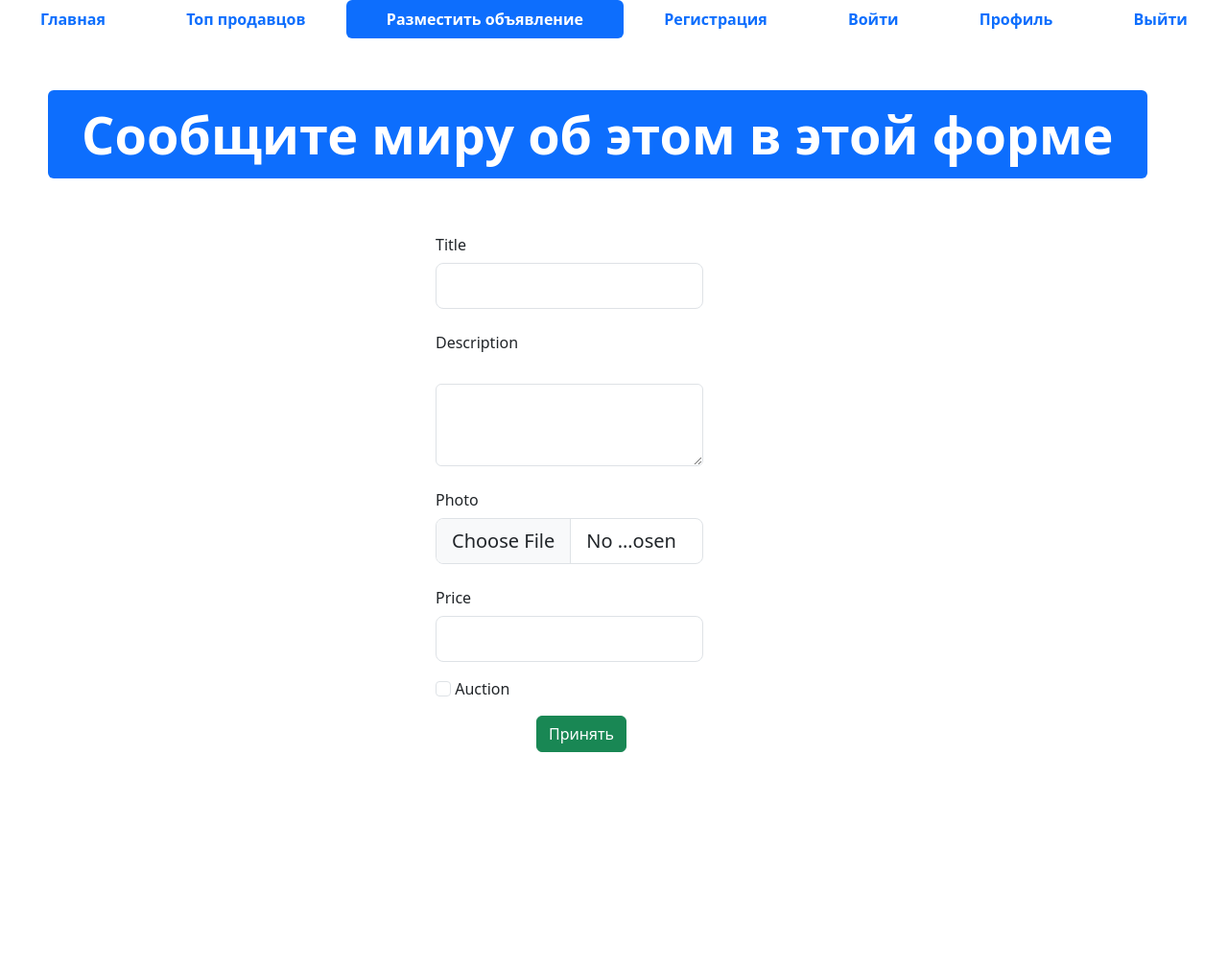
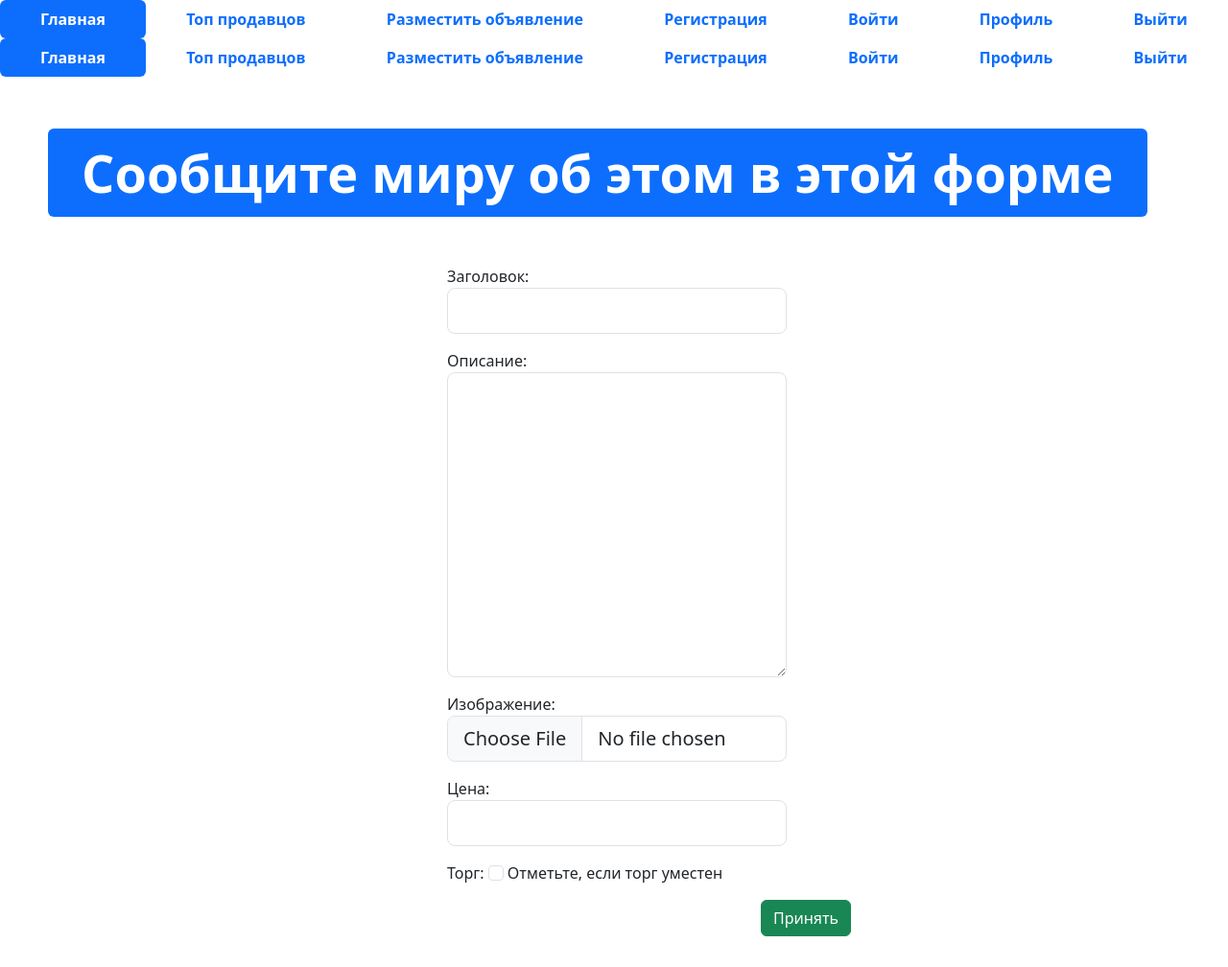
Before and after one commit to poli8899/HM_prog, a Django app: template WebAdv/WebAdv/templates/advertisement-post.html in a window 1280 px wide; the page is wider, and only the part inside the window is pictured. Shown: that part at 96% size. Before the commit the page ends 784 px from the top of that part, so only its background shows below. Run offline with Django 4.2, Linux system fonts and the light colour scheme; the template is opened without the code that fills it: values that come from a table or form of the project are taken from there, others are empty; parts of the project's set-up code (start-up, migrations or seed data) failed here and were passed over; some libraries are stand-ins or nearby versions.

Commit message:
дз 10 урок

```diff
--- /dev/null
+++ b/WebAdv/WebAdv/app_advertisements/forms.py
@@ -0,0 +1,24 @@
+from django import forms
+from django.core.exceptions import ValidationError
+
+from .models import Advertisement
+
+
+class AdvertisementForm(forms.ModelForm):
+    def __init__(self, *args, **kwargs):
+        super().__init__(*args, **kwargs)
+        self.fields['title'].widget.attrs['class'] = 'form-control form-control-lg'
+        self.fields['description'].widget.attrs['class'] = 'form-control form-control-lg'
+        self.fields['image'].widget.attrs['class'] = 'form-control form-control-lg'
+        self.fields['price'].widget.attrs['class'] = 'form-control form-control-lg'
+        self.fields['auction'].widget.attrs['class'] = 'form-check-input'
+
+    class Meta:
+        model = Advertisement
+        fields = ("title", "description", "image", "price", "auction")
+
+    def clean_title(self):
+        title = self.cleaned_data['title']
+        if title.startswith('?'):
+            raise ValidationError('Заголовок не может начинаться с вопросительного знака.')
+        return title
--- a/WebAdv/WebAdv/app_advertisements/urls.py
+++ b/WebAdv/WebAdv/app_advertisements/urls.py
@@ -1,7 +1,8 @@
 from django.urls import path
-from .views import index, top_sellers
+from .views import index, top_sellers, advertisement_post
 
 urlpatterns = [
     path('', index, name='main-page'),
     path('top-sellers/', top_sellers, name='top-sellers'),
+    path('advertisement-post/', advertisement_post, name='adv-post'),
 ]
--- a/WebAdv/WebAdv/templates/advertisement-post.html
+++ b/WebAdv/WebAdv/templates/advertisement-post.html
@@ -1,31 +1,23 @@
-<!DOCTYPE html>
-<html lang="en">
+{% extends 'base.html' %}
+{% load static %}
 
-<head>
-  <meta charset="UTF-8">
-  <meta http-equiv="X-UA-Compatible" content="IE=edge">
-  <meta name="viewport" content="width=device-width, initial-scale=1.0">
-  <link rel="shortcut icon" href="img/favicon.ico" type="image/x-icon">
-  <link href="css/bootstrap.min.css" rel="stylesheet">
-  <link rel="stylesheet" href="css/fontello.css">
-  <title>Advertisement-post</title>
-</head>
+{% block title %}
+Разместить объявление
+{% endblock title %}
 
-<body>
-
-
+{% block content %}
   <ul class="nav nav-pills sticky-top bg-white nav-fill">
     <li class="nav-item">
-      <a class="nav-link" href="index.html">
+      <a class="nav-link active" aria-current="page" href="{% url 'main-page' %}">
         <span style="font-weight: bold;">Главная</span>
       </a>
     </li>
     <li class="nav-item">
-      <a class="nav-link" href="top-sellers.html"><span style="font-weight: bold;">Топ продавцов</span>
+      <a class="nav-link" href="{% url 'top-sellers' %}"><span style="font-weight: bold;">Топ продавцов</span>
       </a>
     </li>
     <li class="nav-item">
-      <a class="nav-link active" aria-current="page" href="advertisement-post.html">
+      <a class="nav-link" href="{% url 'adv-post' %}">
         <span style="font-weight: bold;">Разместить объявление</span>
       </a>
     </li>
@@ -58,55 +50,21 @@
     </div>
   </div>
   <div class="container">
-    <form method="post">
-      <div class="row mb-3">
-        <div class="col">
-          <label class="col-sm-4 col-form-label offset-4">Title</label>
-          <div class="col-sm-4 offset-4 w-25">
-            <input type="text" class="form-control form-control-lg">
+    <form method="post" enctype="multipart/form-data">
+      {% csrf_token %}
+
+      <div class="row mb-3 offset-sm-4">
+        <div class="col-6">
+          {{ form.as_p }}
+        </div>
+
+        <div class="row mb-3 offset-sm-5">
+          <div class="col">
+            <button type="submit" class="btn btn-success">Принять</button>
           </div>
         </div>
-      </div>
-      <div class="row mb-3">
-        <div class="col">
-          <label class="col-sm-4 col-form-label offset-4">Description</label>
-          <div class="col-sm-4 offset-4 w-25">
-              <label for="" class="form-label"></label>
-              <textarea class="form-control" name="" id="" rows="3"></textarea>
-          </div>
-        </div>
-      </div>
-      <div class="row mb-3">
-        <div class="col">
-          <label class="col-sm-4 col-form-label offset-4">Photo</label>
-          <div class="col-sm-4 offset-4 w-25">
-            <input type="file" class="form-control form-control-lg">
-          </div>
-        </div>
-      </div>
-      <div class="row mb-3">
-        <div class="col">
-          <label class="col-sm-4 col-form-label offset-4">Price</label>
-          <div class="col-sm-4 offset-4 w-25">
-            <input type="text" class="form-control form-control-lg">
-          </div>
-        </div>
-      </div>
-      <div class="row mb-3">
-        <div class="col">
-          <div class="offset-4 w-25">
-            <input type="checkbox" class="form-check-input">
-            <label class="form-check-label">Auction</label>
-          </div>
-        </div>
-      </div>
-      <div class="row mb-3 offset-sm-5">
-        <div class="col">
-          <button type="submit" class="btn btn-success">Принять</button>
-        </div>
+
       </div>
     </form>
   </div>
-  <script src="js/bootstrap.bundle.min.js"></script>
-</body>
-</html>
+{% endblock content %}
--- a/WebAdv/WebAdv/templates/base.html
+++ b/WebAdv/WebAdv/templates/base.html
@@ -13,6 +13,42 @@
 </head>
 
 <body>
+  <ul class="nav nav-pills sticky-top bg-white nav-fill">
+    <li class="nav-item">
+      <a class="nav-link active" aria-current="page" href="{% url 'main-page' %}">
+        <span style="font-weight: bold;">Главная</span>
+      </a>
+    </li>
+    <li class="nav-item">
+      <a class="nav-link" href="{% url 'top-sellers' %}"><span style="font-weight: bold;">Топ продавцов</span>
+      </a>
+    </li>
+    <li class="nav-item">
+      <a class="nav-link" href="{% url 'adv-post' %}">
+        <span style="font-weight: bold;">Разместить объявление</span>
+      </a>
+    </li>
+    <li class="nav-item">
+      <a class="nav-link" href="register.html">
+        <span style="font-weight: bold;">Регистрация</span>
+      </a>
+    </li>
+    <li class="nav-item">
+      <a class="nav-link" href="login.html">
+        <span style="font-weight: bold;">Войти</span>
+      </a>
+    </li>
+    <li class="nav-item">
+      <a class="nav-link" href="profile.html">
+        <span style="font-weight: bold;">Профиль</span>
+      </a>
+    </li>
+    <li class="nav-item">
+      <a class="nav-link" href="#">
+        <span style="font-weight: bold;">Выйти</span>
+      </a>
+    </li>
+  </ul>
 {% block content %}
 {% endblock content %}
 
```
Also changed, not shown: WebAdv/WebAdv/app_advertisements/views.py (+17 -1 lines), WebAdv/WebAdv/templates/index.html (+1 -36 lines), WebAdv/WebAdv/templates/top-sellers.html (+0 -36 lines).
